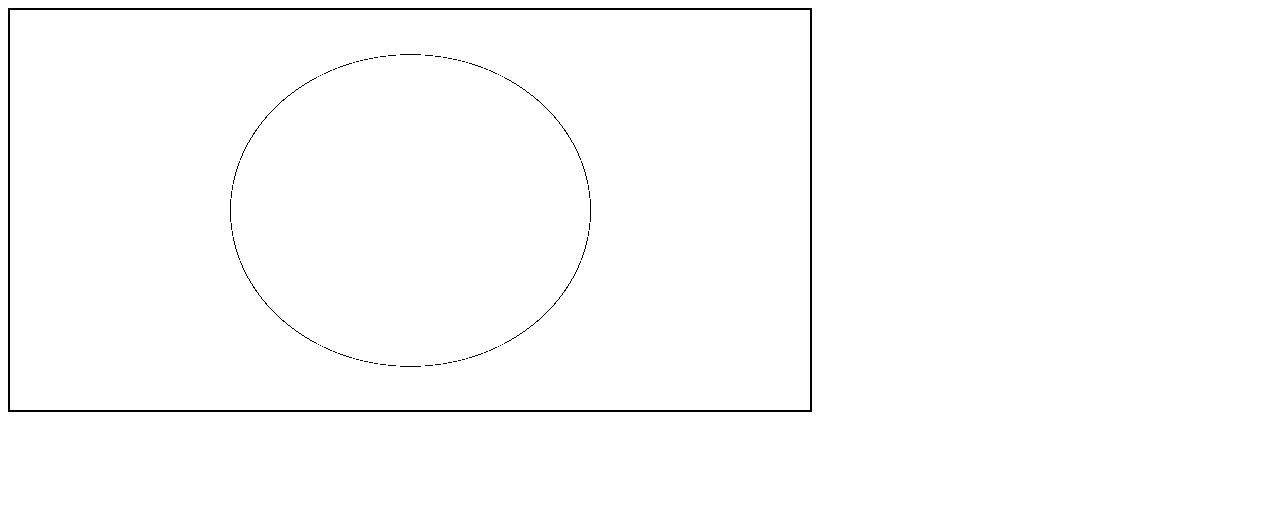
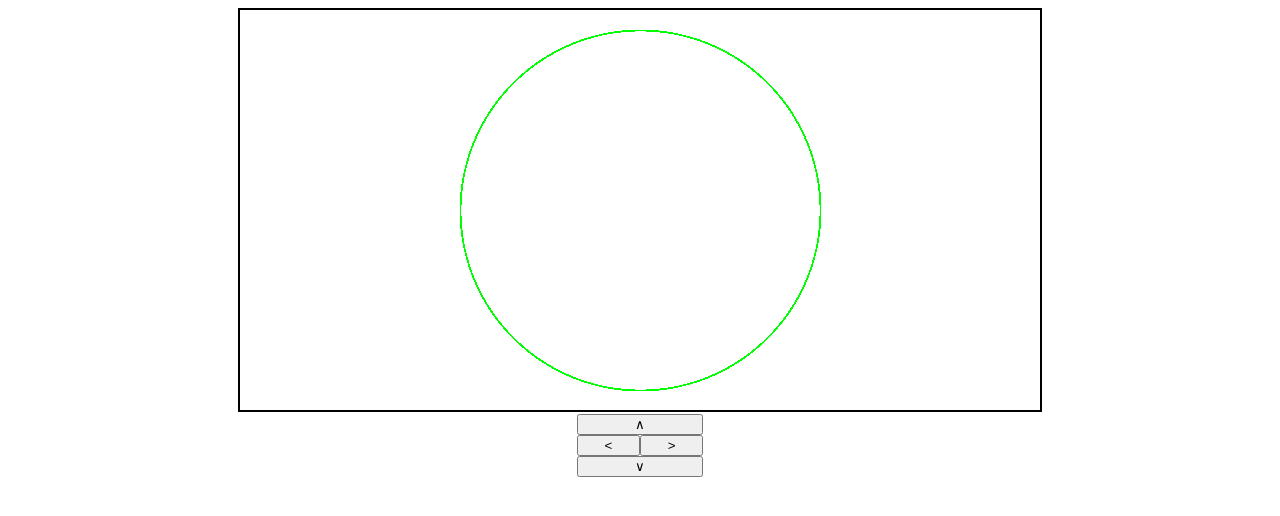
Before and after one commit to svr93/military_ed_client, a plain HTML site: page main.html in a window 1280 px wide. Drawn offline with Linux system fonts and the light colour scheme.

Commit message:
ellipse_rotate_X_Z

```diff
--- /dev/null
+++ b/css/main.css
@@ -0,0 +1,10 @@
+canvas {
+  display: block;
+  margin: auto;
+  border: 2px solid black;
+}
+
+#buttonContainer {
+  margin: 2px auto;
+  width: 10%;
+}
--- a/js/drawer.js
+++ b/js/drawer.js
@@ -7,6 +7,12 @@
   var satellites = [];
 
   var delta = 0; // to correct the discretization problem
+
+  var orbiteAngle = {
+    X: 0,
+    Y: 0,
+    Z: 0
+  }
 
   window.initCanvasDrawingSettings = function() {
     ctx = cnv.getContext('2d');
@@ -26,10 +32,12 @@
     */
 
     earthCenter.X = cnv.width / 2;
-          earthCenter.Y = Math.min(cnv.width, cnv.height) / 2;
+    earthCenter.Y = 0;
     earthCenter.Z = cnv.height / 2;
 
     earthRadius = 50;
+
+    delta = 0.01;
 
     getSatellitesInfo();
   }
@@ -37,24 +45,26 @@
   function getSatellitesInfo() {
     // AJAX or WebSockets
 
-          var params = {};
-
-          params.width = 1;
-          params.height = 1;
-          params.orbRadius = 180;
+    var params = {
+      width: 1,
+      height: 1,
+      orbRadius: 180
+    }
 
     createSatellites(0, params);
   }
 
   function createSatellites(id, params) {
     satellites.push(new Satellite(id, params));
-          drawSatellites();
+    drawSatellites(0, 0);
   }
 
-        function drawSatellites() {
-          setDrawingLimits();
+  window.drawSatellites = function(deltaAngleX, deltaAngleZ) {
+    orbiteAngle.X += deltaAngleX;
+    orbiteAngle.Z += deltaAngleZ;
 
     for (var i = 0; i < satellites.length; ++i) {
+      satellites[i].orbitImg = ctx.createImageData(cnv.width, cnv.height);
 
       setSatellitePixels(satellites[i].params.orbRadius,
       satellites[i].orbitImg.data);
@@ -63,61 +73,45 @@
     }
   }
 
-        function setDrawingLimits() {
-          delta = 0.005;
-        }
-
-        function setSatellitePixels(orbRadius, pixelsArr) {
+  function setSatellitePixels(orbRadius, orbPixelsArr) {
     // is it required to use setTimeout in drawing process?
 
     var semiaxises = {};
-          var alpha = Math.PI / 3;
 
-          calculateParams(orbRadius, alpha, semiaxises);
+    calculateParams(orbRadius, semiaxises);
 
-          var tmp = 0;
+    var arrIdx = 0;
 
     for (var i = 0; i < cnv.height; ++i) {
+
+      if (i < earthCenter.Z - orbRadius || i > earthCenter.Z + orbRadius )
+        continue;
+
       for (var j = 0; j < cnv.width; ++j) {
 
-              if (i < earthCenter.Z - orbRadius ||
-                  i > earthCenter.Z + orbRadius ||
-                  j < earthCenter.X - orbRadius ||
-                  j > earthCenter.X + orbRadius) continue;
+        if (j < earthCenter.X - orbRadius || j > earthCenter.X + orbRadius)
+          continue;
 
-              /*if (Math.pow(earthCenter.X - j, 2) +
-                  Math.pow(earthCenter.Z - i, 2) <
-                  Math.pow(orbRadius - delta, 2) ||
+        var tmp = Math.pow(j - earthCenter.X, 2) / Math.pow(semiaxises.a, 2) +
+                  Math.pow(i - earthCenter.Z, 2) / Math.pow(semiaxises.b, 2);
 
-                  Math.pow(earthCenter.X - j, 2) +
-                  Math.pow(earthCenter.Z - i, 2) >
-                  Math.pow(orbRadius + delta, 2)) continue;*/
+        if (tmp < 1 - delta || tmp > 1 + delta) continue;
 
-              if ((Math.pow(j - earthCenter.X, 2) / Math.pow(semiaxises.a, 2) +
-                  Math.pow(i - earthCenter.Z, 2) / Math.pow(semiaxises.b, 2)
-                  < 1 - delta) ||
+        arrIdx = (i * cnv.width + j) * 4;
 
-                  (Math.pow(j - earthCenter.X, 2) / Math.pow(semiaxises.a, 2) +
-                  Math.pow(i - earthCenter.Z, 2) / Math.pow(semiaxises.b, 2)
-                  > 1 + delta)) continue;
-
-              tmp = (i * cnv.width + j) * 4;
-
-              pixelsArr[tmp] = 0;
-              pixelsArr[tmp + 1] = 0;
-              pixelsArr[tmp + 2] = 0;
-              pixelsArr[tmp + 3] = 255;
-
-              console.log(true);
+        orbPixelsArr[arrIdx] = 0;
+        orbPixelsArr[arrIdx + 1] = 255;
+        orbPixelsArr[arrIdx + 2] = 0;
+        orbPixelsArr[arrIdx + 3] = 255;
+      }
     }
   }
 
-        }
+  function calculateParams(orbRadius, semiaxises) {
+    // X, Z rotate
 
-        function calculateParams(orbRadius, alpha, semiaxises) {
-          // X rotate
-          semiaxises.a = orbRadius;
-          semiaxises.b = orbRadius * Math.sin(alpha);
+    semiaxises.b = orbRadius * Math.cos(orbiteAngle.X);
+    semiaxises.a = orbRadius * Math.cos(orbiteAngle.Z);
   }
 
   function Satellite(id, params) {
@@ -130,4 +124,5 @@
     this.img = ctx.createImageData(params.width, params.height);
     this.orbitImg = ctx.createImageData(cnv.width, cnv.height);
   }
+
 }());
--- a/main.html
+++ b/main.html
@@ -3,23 +3,25 @@
   <head>
     <meta charset="utf-8">
     <meta name="viewport" content="width=device-width, initial-scale=1">
-    <style>
-      canvas {
-        border: 2px solid black;
-      }
-    </style>
+
+    <link rel="stylesheet" href="css/main.css">
+
     <script src="js/drawer.js"></script>
     <script>
       "use strict"; // is not supported in IE9
 
       function init() {
-        // settings for all document
-
         initCanvasDrawingSettings();
       }
     </script>
   </head>
   <body onload="init()">
     <canvas id="cnv" width="800" height="400"></canvas>
+    <div id="buttonContainer">
+      <button style="display:block; width:100%" onclick="drawSatellites(-Math.PI/12, 0)">&and;</button>
+      <button style="width:50%" onclick="drawSatellites(0, Math.PI/12)">&lt;</button><!--
+    --><button style="width:50%" onclick="drawSatellites(0, -Math.PI/12)">&gt;</button>
+      <button style="display:block; width:100%" onclick="drawSatellites(Math.PI/12, 0)">&or;</button>
+    </div>
   </body>
 </html>
```
Lines whose indentation alone changed are shown as unchanged.
